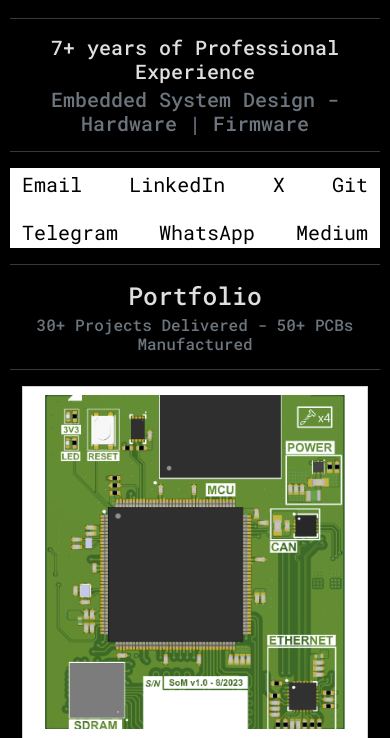
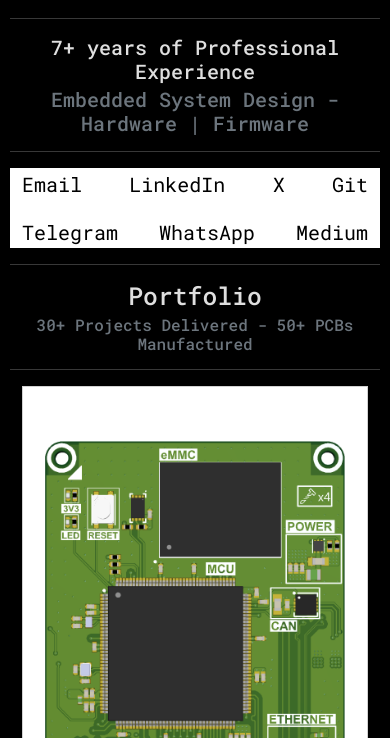
Before and after one commit to silardg/silardg.github.io, a plain HTML site: page index.html in a window 390 px wide. Shown: the part 106-844 px from the top of the page. Drawn offline with nearby package versions, Linux system fonts and the light colour scheme; some packages are replaced by stand-ins of ours; a script that the page names is missing.

Commit message:
Fix images for phone

```diff
--- a/index.html
+++ b/index.html
@@ -75,10 +75,21 @@
             }
 
 
+                @media (max-width: 768px) {
+                .card {
+                    flex-direction: column; /* Ensure proper stacking on smaller screens */
+                }
+                }
+
+
              /* Ensures images cover the card width and are the same height */
             .card-img-top {
-                height: 350px;          /* Fixed height for all images */
-                object-fit: cover;      /* Keeps aspect ratio while covering */
+                /* height: 350px;
+                object-fit: cover;
+                padding: 8px; */
+                width: 100%;
+                height: auto; /* This will maintain the aspect ratio */
+                object-fit: cover; /* Adjust if necessary to cover or contain */
                 padding: 8px;
             }
 
```
